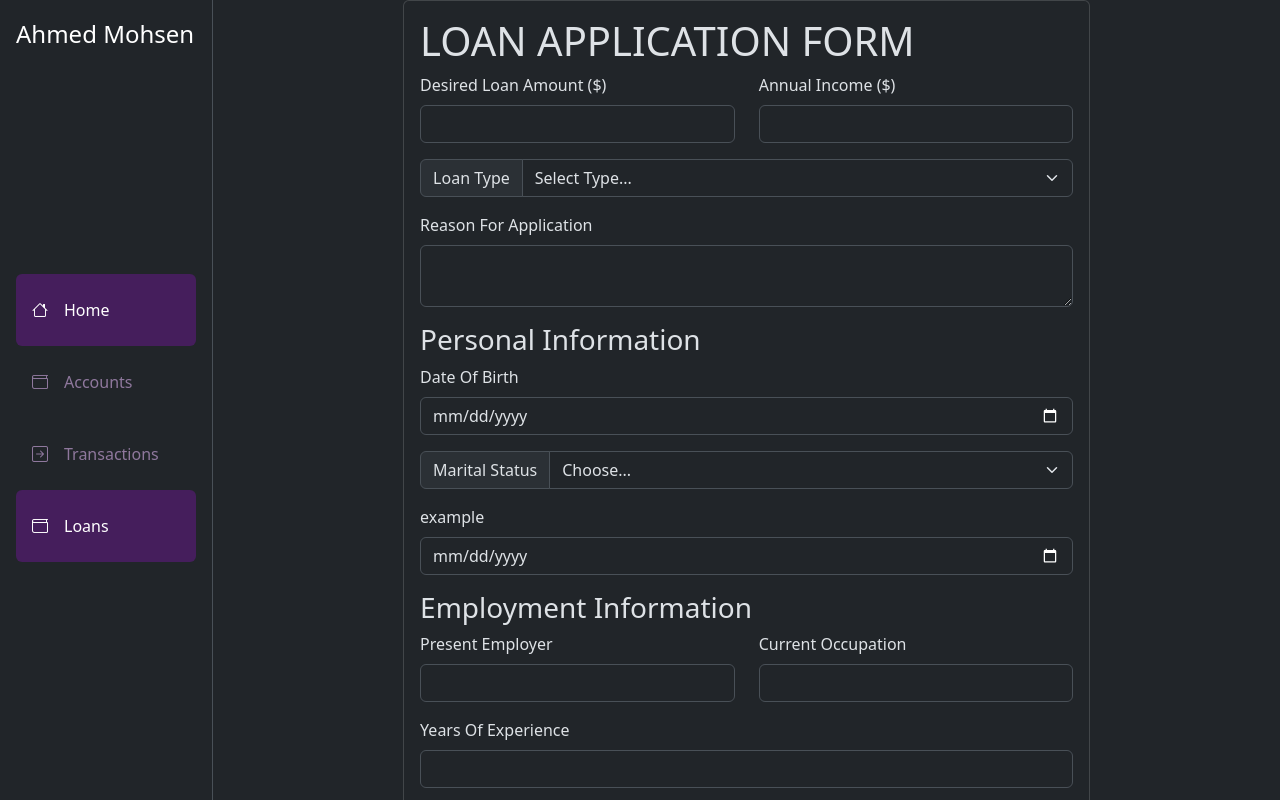
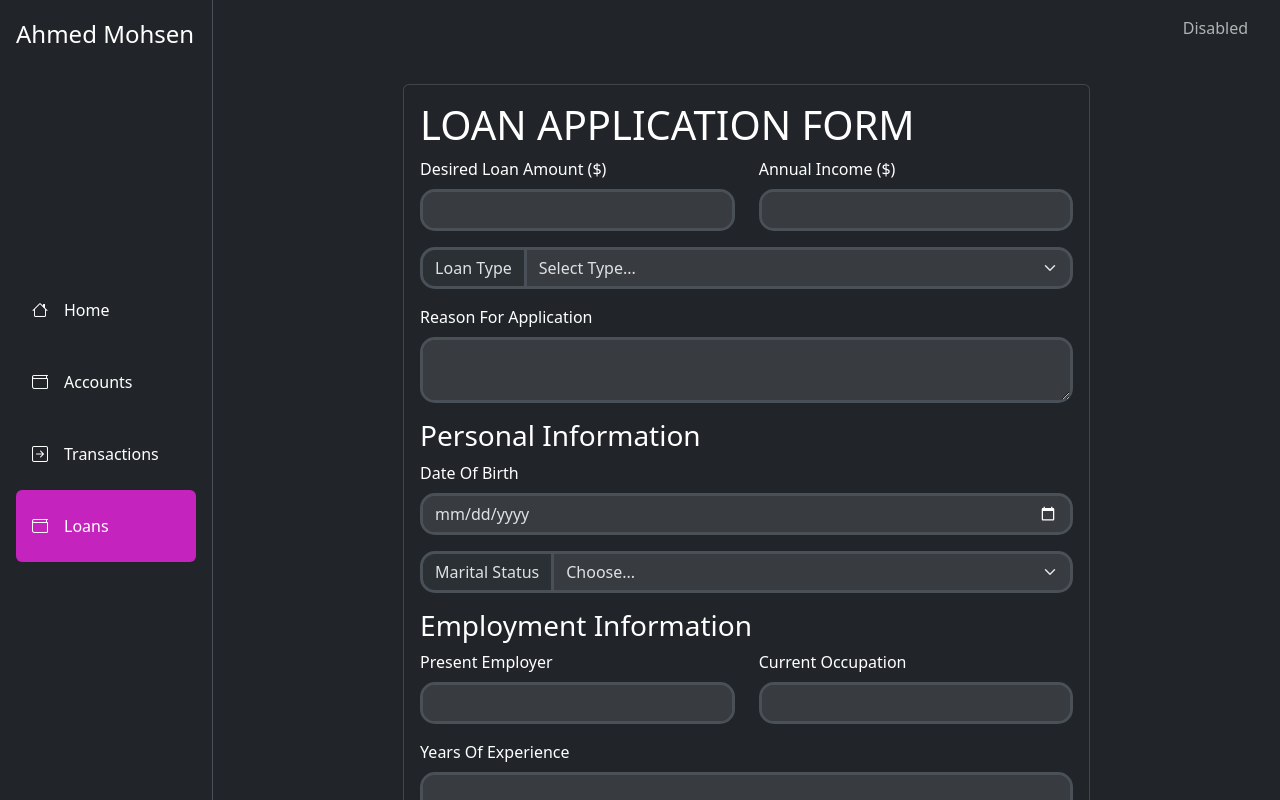
Before and after one commit to software-engineering-2023/Batates-M7mra, a Next.js app in the folder online-banking-system-website/: page /loans/loan-application in a window 1280 px wide. Shown: the top 800 px of the page. Built offline with nearby package versions, Linux system fonts and the light colour scheme.

Commit message:
Update Loan Application and Theme

```diff
--- a/online-banking-system-website/src/app/global.scss
+++ b/online-banking-system-website/src/app/global.scss
@@ -3,14 +3,18 @@ body {
   height: 100%;
 }
 
-$light:      #210928;
-$dark:       #8a33d6;
-$primary:    #451e5c;
-$secondary:  #ec4041;
-$info:       #505067;
-$success:    #259661;
-$warning:    #d9c929;
-$danger:     #e33015;
+$dark-text-emphasis: #fff;
+$card-color: #fff;
+
+$primary: #c523bd;
+
+$input-border-radius: 15px;
+$input-border-width: 3px;
+$input-bg: rgba(255, 255, 255, 0.1);
 
 @import "bootstrap/scss/bootstrap.scss";
 @import "bootstrap-icons/font/bootstrap-icons.css";
+
+.card-title {
+    text-transform: uppercase;
+}
--- a/online-banking-system-website/src/app/layout.tsx
+++ b/online-banking-system-website/src/app/layout.tsx
@@ -28,8 +28,8 @@ const sidebarLinks = [
   {
     href: "/loans/loan-application",
     icon: "wallet",
-    text: "Loans"
-  }
+    text: "Loans",
+  },
 ];
 
 export default function RootLayout({
@@ -51,7 +51,7 @@ export default function RootLayout({
       <body data-bs-theme="dark">
         <div className="container-fluid h-100">
           <div className="row h-100">
-            <div className="col-md-4 col-xl-2 col-lg-3 d-flex flex-column flex-shrink-0 p-3 h-100 border-end">
+            <div className="col-md-4 col-xl-2 col-lg-3 d-flex flex-column flex-shrink-0 p-3 h-100 border-end fixed-top">
               <Link
                 href="/"
                 className="d-flex align-items-center text-decoration-none link-body-emphasis"
@@ -63,8 +63,8 @@ export default function RootLayout({
                   <li className="nav-item" key={link.href}>
                     <Link
                       className={clsx(
-                        "nav-link py-4",
-                        pathname.startsWith(link.href) && "active"
+                        "nav-link py-4 link-body-emphasis",
+                        pathname == link.href && "active"
                       )}
                       href={link.href}
                     >
@@ -76,7 +76,32 @@ export default function RootLayout({
               </ul>
             </div>
 
+            <div className="col-md-4 col-xl-2 col-lg-3 "></div>
+
             <div className="col">
+              <nav className="navbar navbar-expand-lg bottom">
+                <div className="container-fluid">
+                  <button
+                    className="navbar-toggler"
+                    type="button"
+                    data-bs-toggle="collapse"
+                    data-bs-target="#navbarNav"
+                    aria-controls="navbarNav"
+                    aria-expanded="false"
+                    aria-label="Toggle navigation"
+                  >
+                    <span className="navbar-toggler-icon"></span>
+                  </button>
+                  <div className="collapse navbar-collapse" id="navbarNav">
+                    <ul className="navbar-nav ms-auto">
+                      <li className="nav-item">
+                        <a className="nav-link">Disabled</a>
+                      </li>
+                    </ul>
+                  </div>
+                </div>
+              </nav>
+
               {children}
             </div>
           </div>
--- a/online-banking-system-website/src/app/loans/loan-application/page.tsx
+++ b/online-banking-system-website/src/app/loans/loan-application/page.tsx
@@ -1,10 +1,10 @@
 export default function Home() {
   return (
     <div className="row h-100 d-flex justify-content-center align-items-center">
-      <div className="col-8">
+      <div className="col-xl-8 col-lg-10 col-md-12">
         <div className="card">
           <div className="card-body">
-            <h1>LOAN APPLICATION FORM</h1>
+            <h1 className="card-title">Loan Application Form</h1>
             <form>
               <div className="row">
                 <div className="col">
@@ -66,12 +66,6 @@ export default function Home() {
                   <option value="3">Other</option>
                 </select>
               </div>
-              <div className="mb-3">
-                <label htmlFor="exampleInput2" className="form-label">
-                  example
-                </label>
-                <input type="date" className="form-control" id="example2" />
-              </div>
               <h3>Employment Information</h3>
               <div className="row">
                 <div className="col">
@@ -132,7 +126,6 @@ export default function Home() {
                 <textarea className="form-control" id="comments" />
               </div>
               <h3>Bank References</h3>
-              <p>Please List Here</p>
               <div className="row">
                 <div className="col">
                   <div className="mb-3">
--- a/online-banking-system-website/src/app/loans/page.tsx
+++ b/online-banking-system-website/src/app/loans/page.tsx
@@ -1,5 +1,7 @@
 export default function Home() {
     return (
-      <h1>Hello, world!</h1>
+      <div className="container">
+        <h1>Loan Application</h1>
+      </div>
     )
   }
```
